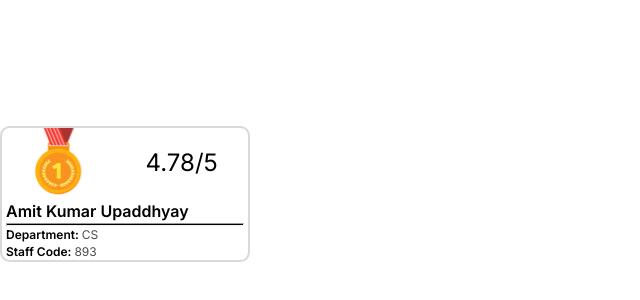
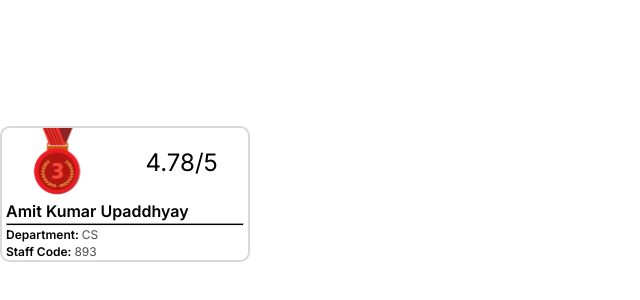
Before and after one commit to dhaval-codes/jba-appraisal-ui, a React (Create React App) app: page /TestPage in a window 1280 px wide. Shown: the part 206-506 px from the top of the page, without its empty margins (0-640 px from the left). Built offline with nearby package versions, Linux system fonts and the light colour scheme.

Commit message:
reduced API call time from 111ms to just 11.2ms

```diff
--- a/src/Components/EmployeeCard/index.js
+++ b/src/Components/EmployeeCard/index.js
@@ -8,9 +8,9 @@ export default function EmployeeRankCard({marks, name, department, staffCode, me
   return (
     <MainWrpr>
       <UpperCardPart>
-        {medalName === 'gold' ? (
+        {medalName === 0 ? (
             <ImageTag src={GoldMedal}/>
-        ) : medalName === 'silver' ? (
+        ) : medalName === 1 ? (
             <ImageTag src={SilverMedal}/>
         ) : (
             <ImageTag src={BronzMedal}/>
--- a/src/Pages/Admin Page/index.js
+++ b/src/Pages/Admin Page/index.js
@@ -101,10 +101,10 @@ export default function AdminPage() {
                     <CardsDisplayWrpr>
                         {topEmployeeMapping.map((item,i)=>(
                             <EmployeeRankCard
-                                marks={item.averageFracArray}
+                                marks={item.marks}
                                 name={item.name}
                                 department={item.department}
-                                medalName={item.medal}
+                                medalName={i}
                                 staffCode={item.staffCode}
                             />
                         ))}
```
